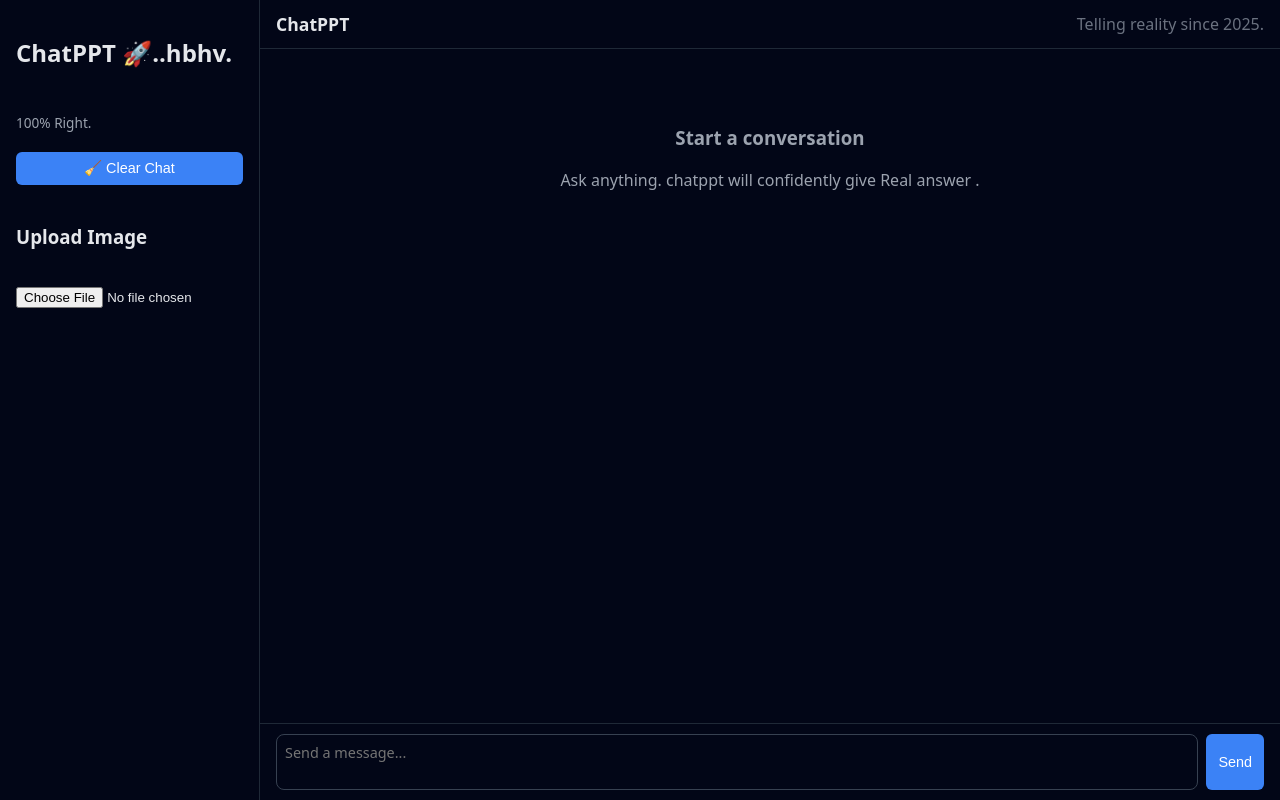
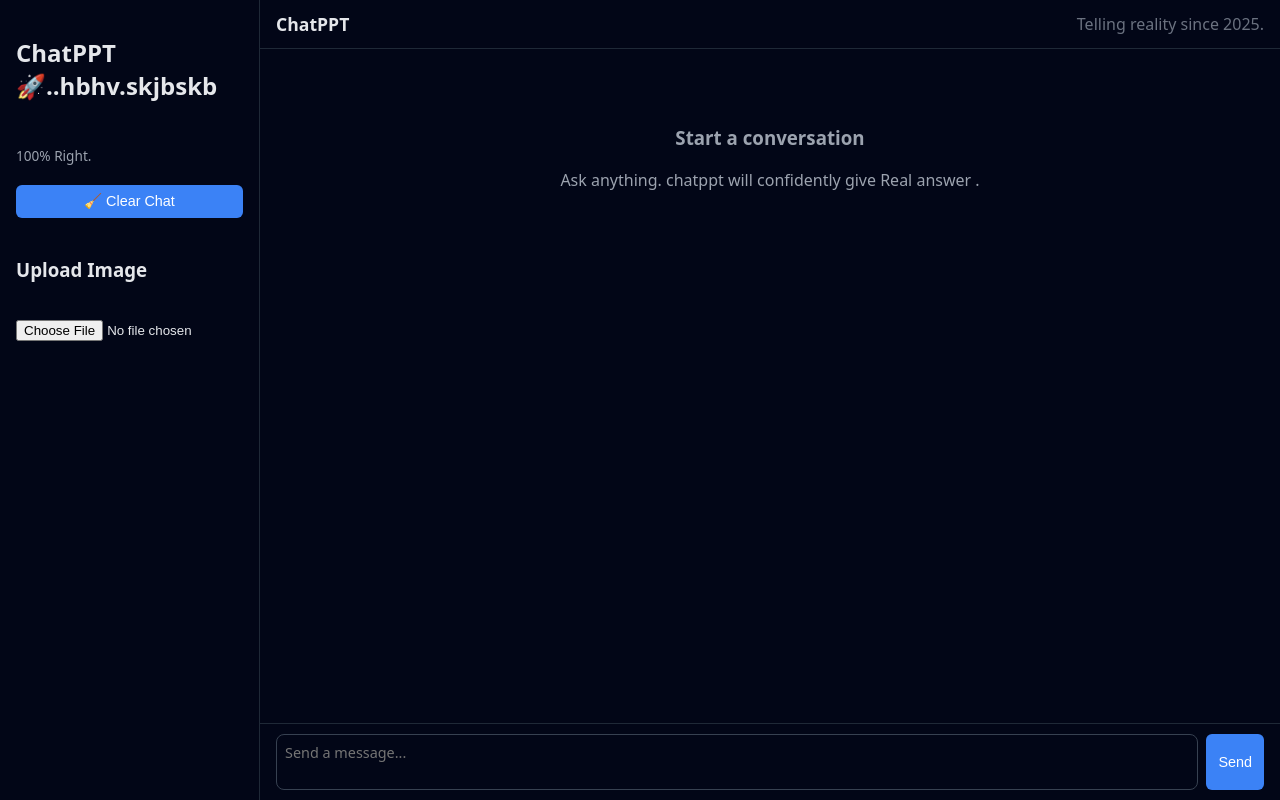
Before and after one commit to Badhranachu/chatppt-frontend, a React (Vite) app: page / in a window 1280 px wide. Built offline with nearby package versions, Linux system fonts and the light colour scheme.

Commit message:
small changes 12

```diff
--- a/src/App.jsx
+++ b/src/App.jsx
@@ -133,7 +133,7 @@ function App() {
   return (
     <div className="app-root">
       <aside className="sidebar">
-        <h1>ChatPPT 🚀..hbhv.</h1>
+        <h1>ChatPPT 🚀..hbhv.skjbskb</h1>
         <p className="subtitle">100% Right.</p>
 
         <button className="btn" onClick={clearChat}>🧹 Clear Chat</button>
```
